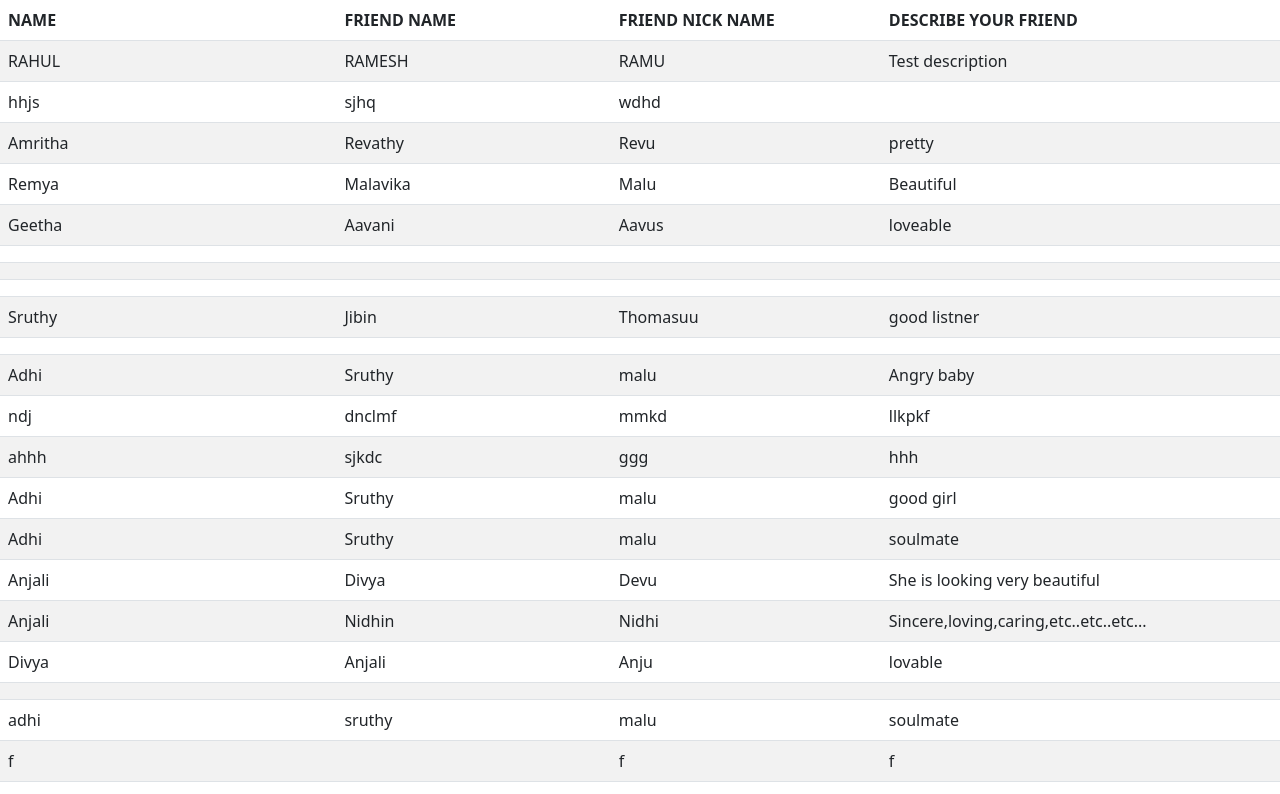
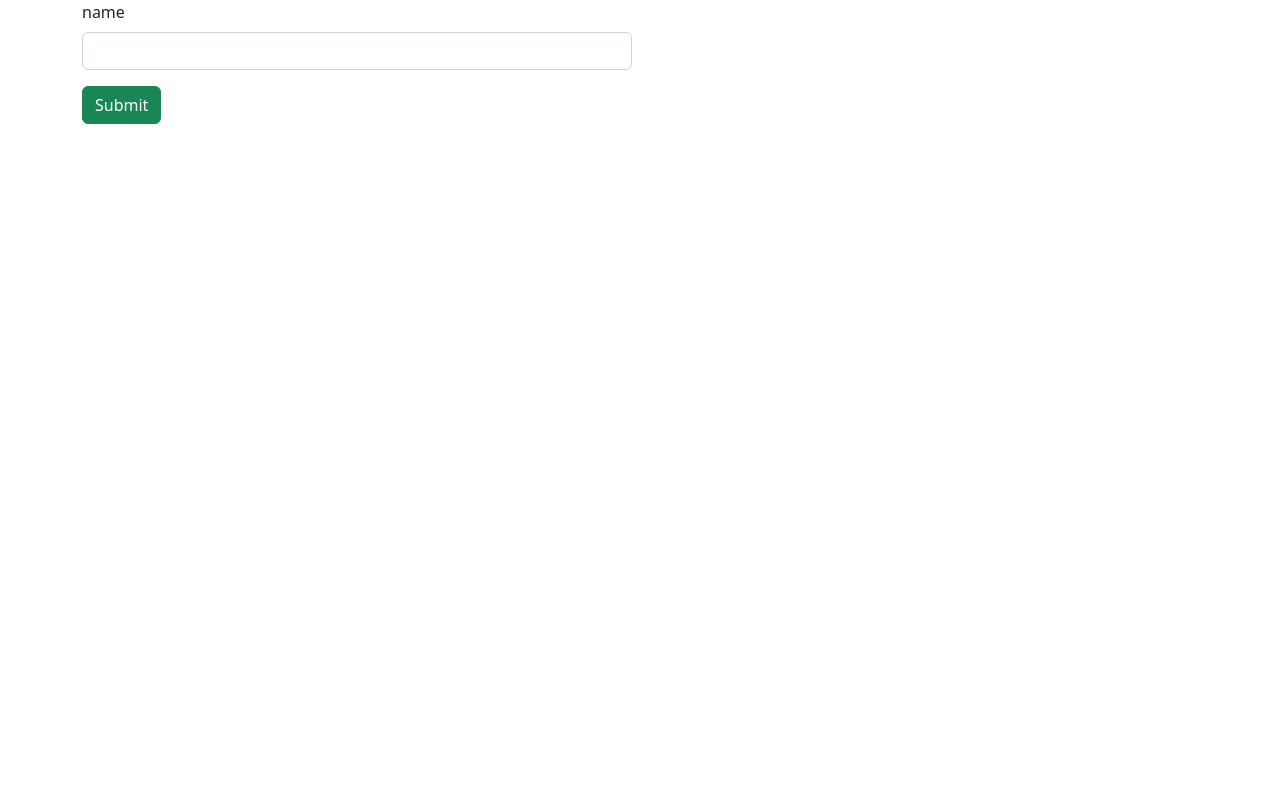
Before and after one commit to goodwinjose26/AngularFriendApp, an Angular app: page / in a window 1280 px wide. Shown: the top 794 px of the page. Built offline with nearby package versions, Linux system fonts and the light colour scheme.

Commit message:
viewfriend

```diff
--- a/src/app/app.component.html
+++ b/src/app/app.component.html
@@ -1,2 +1,2 @@
-<app-viewfriend></app-viewfriend>
+<app-searchfriend></app-searchfriend>
 <router-outlet></router-outlet>
--- a/src/app/app.module.ts
+++ b/src/app/app.module.ts
@@ -5,12 +5,14 @@ import { AppRoutingModule } from './app-routing.module';
 import { AppComponent } from './app.component';
 import { AddfriendComponent } from './addfriend/addfriend.component';
 import { ViewfriendComponent } from './viewfriend/viewfriend.component';
+import { SearchfriendComponent } from './searchfriend/searchfriend.component';
 
 @NgModule({
   declarations: [
     AppComponent,
     AddfriendComponent,
-    ViewfriendComponent
+    ViewfriendComponent,
+    SearchfriendComponent
   ],
   imports: [
     BrowserModule,
--- /dev/null
+++ b/src/app/searchfriend/searchfriend.component.html
@@ -0,0 +1,16 @@
+<div class="container">
+    <div class="row">
+        <div class="col col-12 col-sm-12 col-md-12 col-lg-12 col-xl-12 col-xxl-12">
+            <div class="row g-3">
+                <div class="col col-12 col-sm-6 col-md-6 col-lg-6 col-xl-6 col-xxl-6">
+                    <label for="" class="form-label">name</label>
+                    <input type="text" class="form-control">
+                </div>
+
+                <div class="col col-12 col-sm-12 col-md-12 col-lg-12 col-xl-12 col-xxl-12">
+                    <button class="btn btn-success">Submit</button>
+                </div>
+            </div>
+        </div>
+    </div>
+</div>
```
Also changed, not shown: src/app/searchfriend/searchfriend.component.ts (added, +10 -0 lines), src/app/searchfriend/searchfriend.component.css (added).
